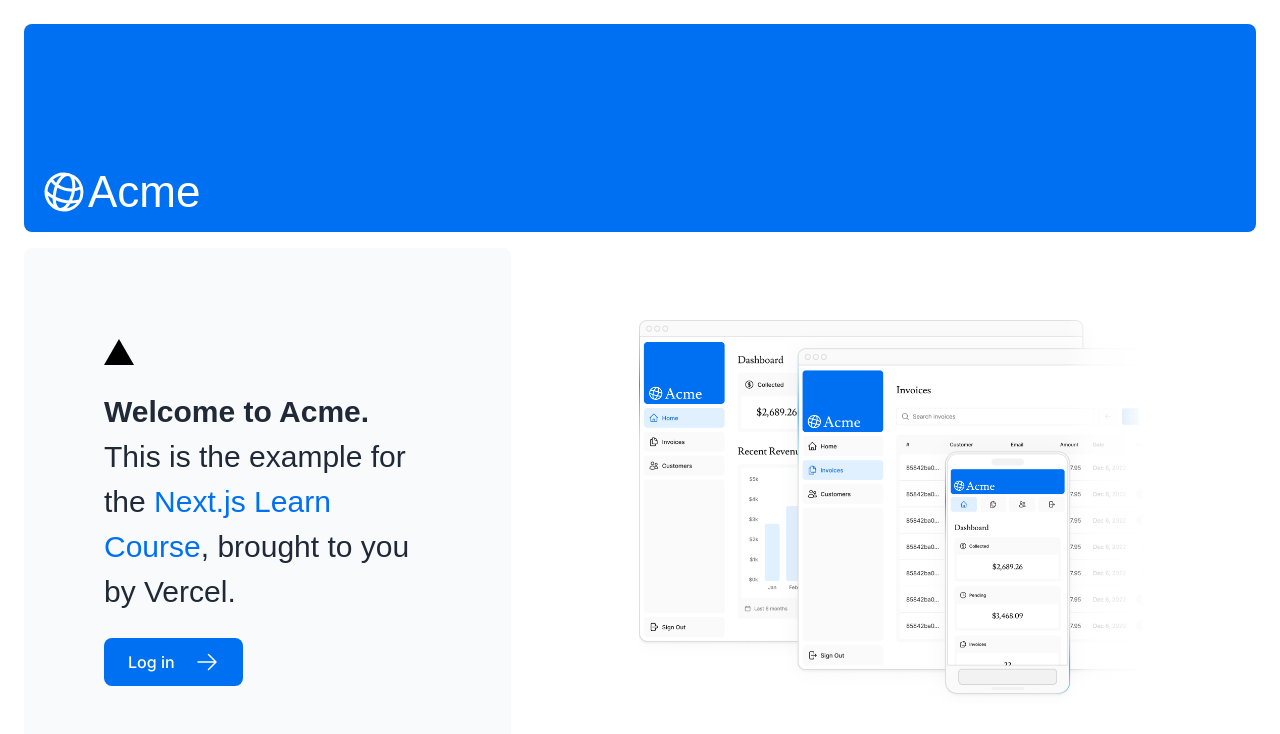
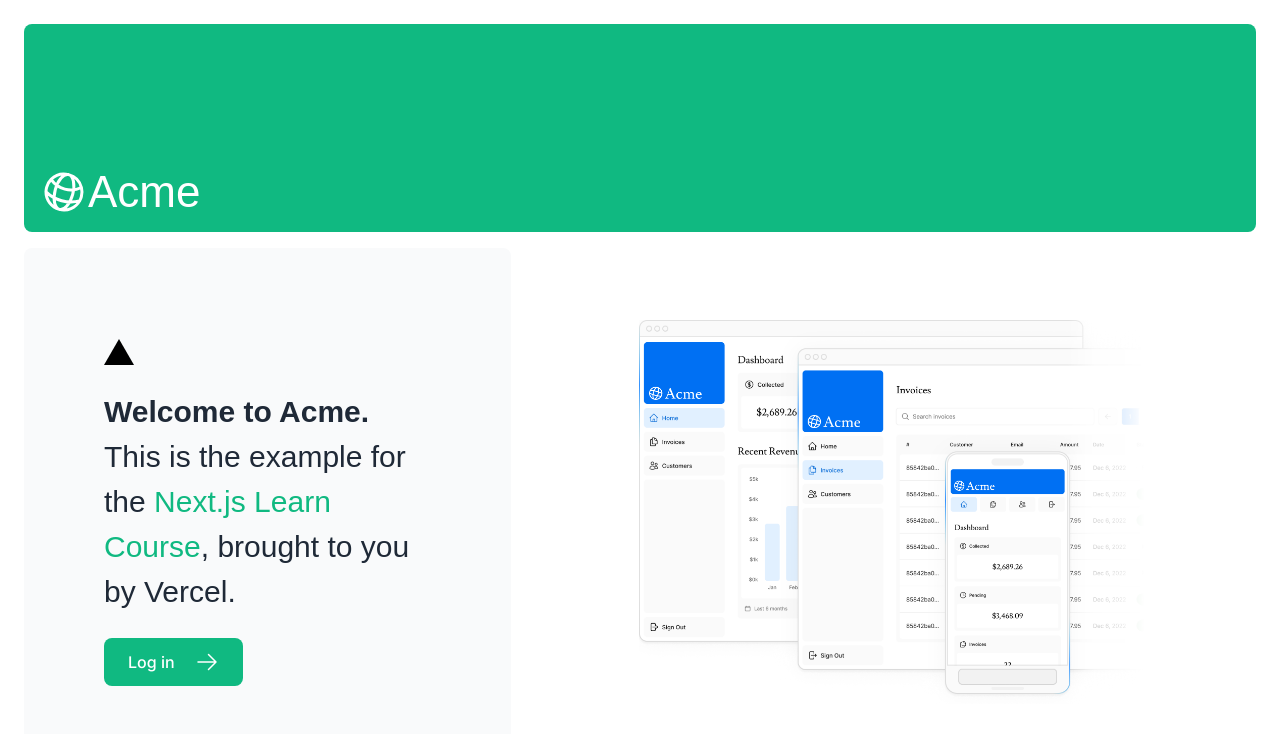
Before and after one commit to yash49/nextjs-dashboard, a Next.js app: page / in a window 1280 px wide. Shown: the top 734 px of the page. Built offline with nearby package versions, Linux system fonts and the light colour scheme; a web font is replaced by a local one.

Commit message:
change blue color

```diff
--- a/tailwind.config.ts
+++ b/tailwind.config.ts
@@ -13,9 +13,10 @@
       },
       colors: {
         blue: {
-          400: '#2589FE',
-          500: '#0070F3',
-          600: '#2F6FEB',
+          300: '#6ee7b7',
+          400: '#34d399',
+          500: '#10b981',
+          600: '#059669',
         },
       },
     },
```
